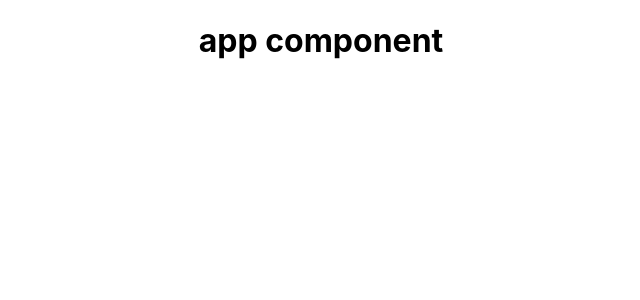
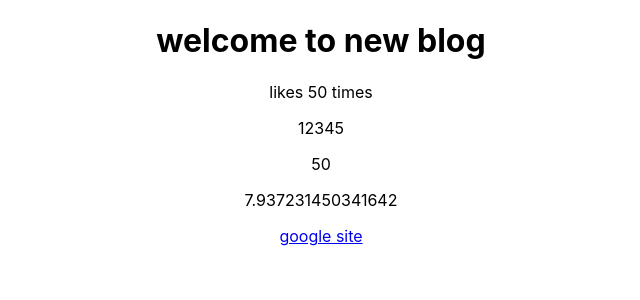
Before and after one commit to shyamjith94/dojo-blog-react, a React (Create React App) app: page / in a window 1280 px wide. Shown: the top 300 px of the page, without its empty margins (319-959 px from the left). Built offline with nearby package versions, Linux system fonts and the light colour scheme.

Commit message:
variable and dyamic values

```diff
--- a/src/App.js
+++ b/src/App.js
@@ -1,10 +1,18 @@
 import './App.css';
 
 function App() {
+  const title= "welcome to new blog";
+  const likes = 50;
+  const googleLink = "http://www.google.com";
   return (
     <div className="App">
      <div className="content">
-       <h1>app component</h1>
+       <h1>{ title }</h1>
+       <p>likes {likes} times</p>
+       <p>{ [1, 2 , 3, 4, 5] }</p>
+       <p>{ 50 }</p>
+       <p>{ Math.random()*10 }</p>
+       <a href={ googleLink }> google site </a>
      </div>
     </div>
   );
```
